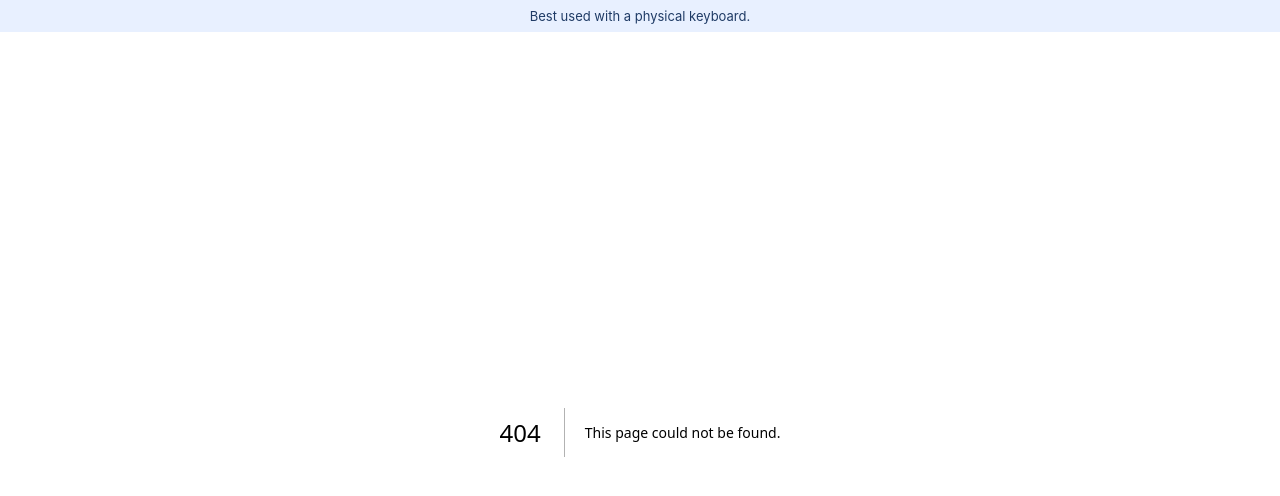
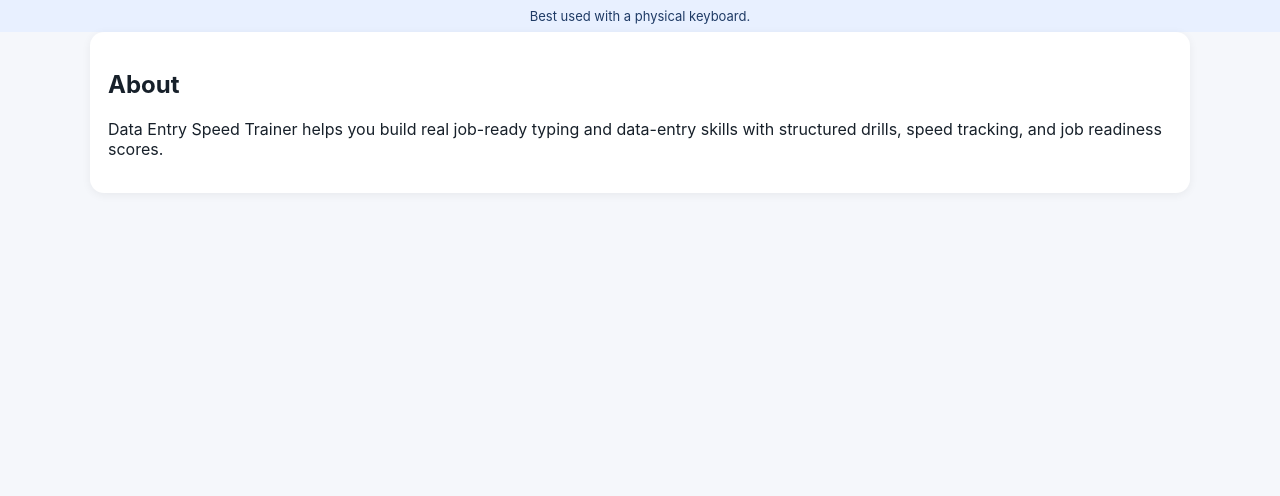
Before and after one commit to kaylaeastman86-cyber/Data-Entry-Typing-Speed-Trainer, a Next.js app: page /about in a window 1280 px wide. Before the commit this address had no page. Shown: the top 496 px of the page. Built offline with nearby package versions, Linux system fonts and the light colour scheme.

Commit message:
Create page.tsx

```diff
--- /dev/null
+++ b/app/about/page.tsx
@@ -0,0 +1,8 @@
+export default function Page(){
+  return(
+    <main className='page card'>
+      <h2>About</h2>
+      <p>Data Entry Speed Trainer helps you build real job-ready typing and data-entry skills with structured drills, speed tracking, and job readiness scores.</p>
+    </main>
+  );
+}
```
